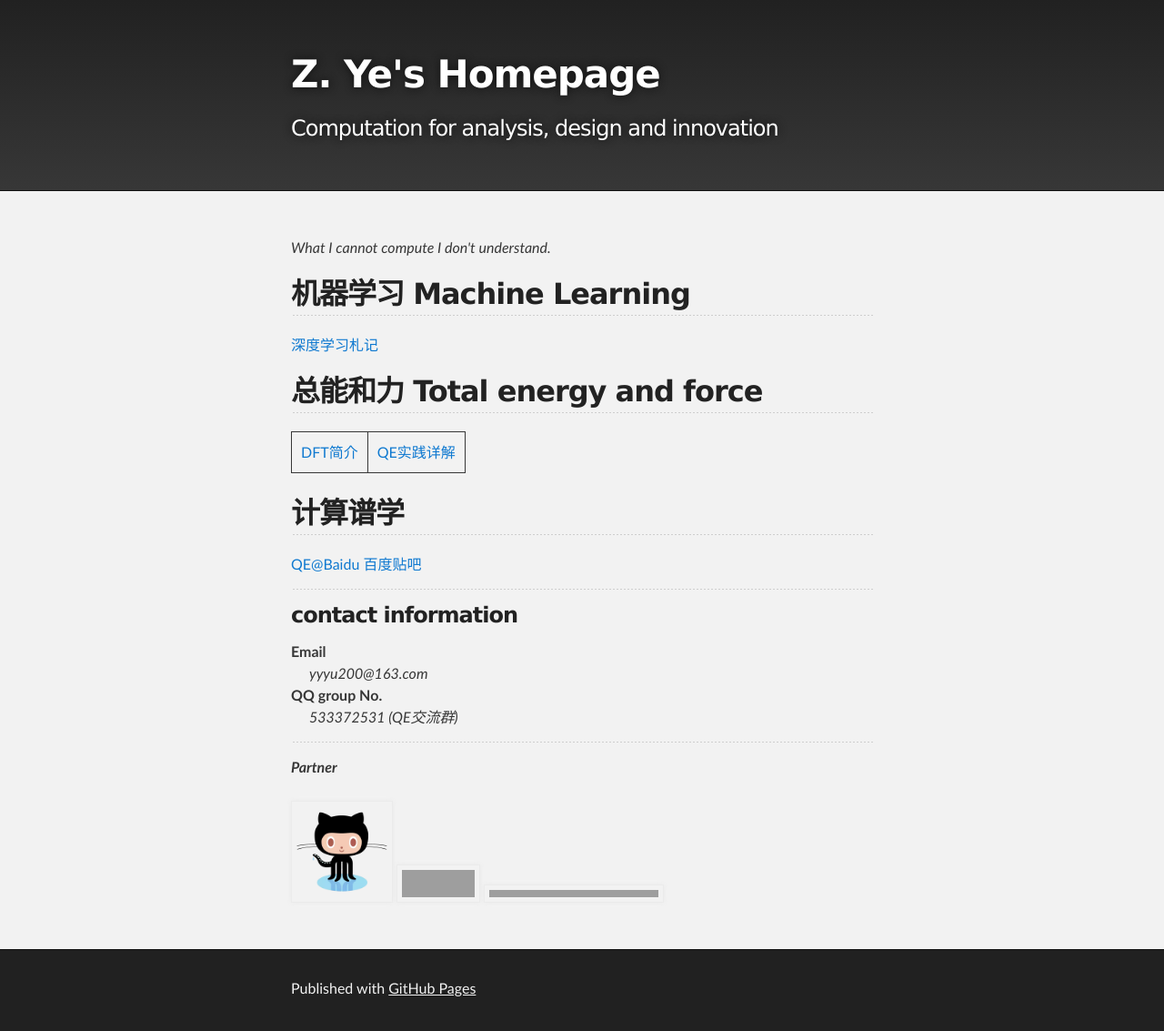
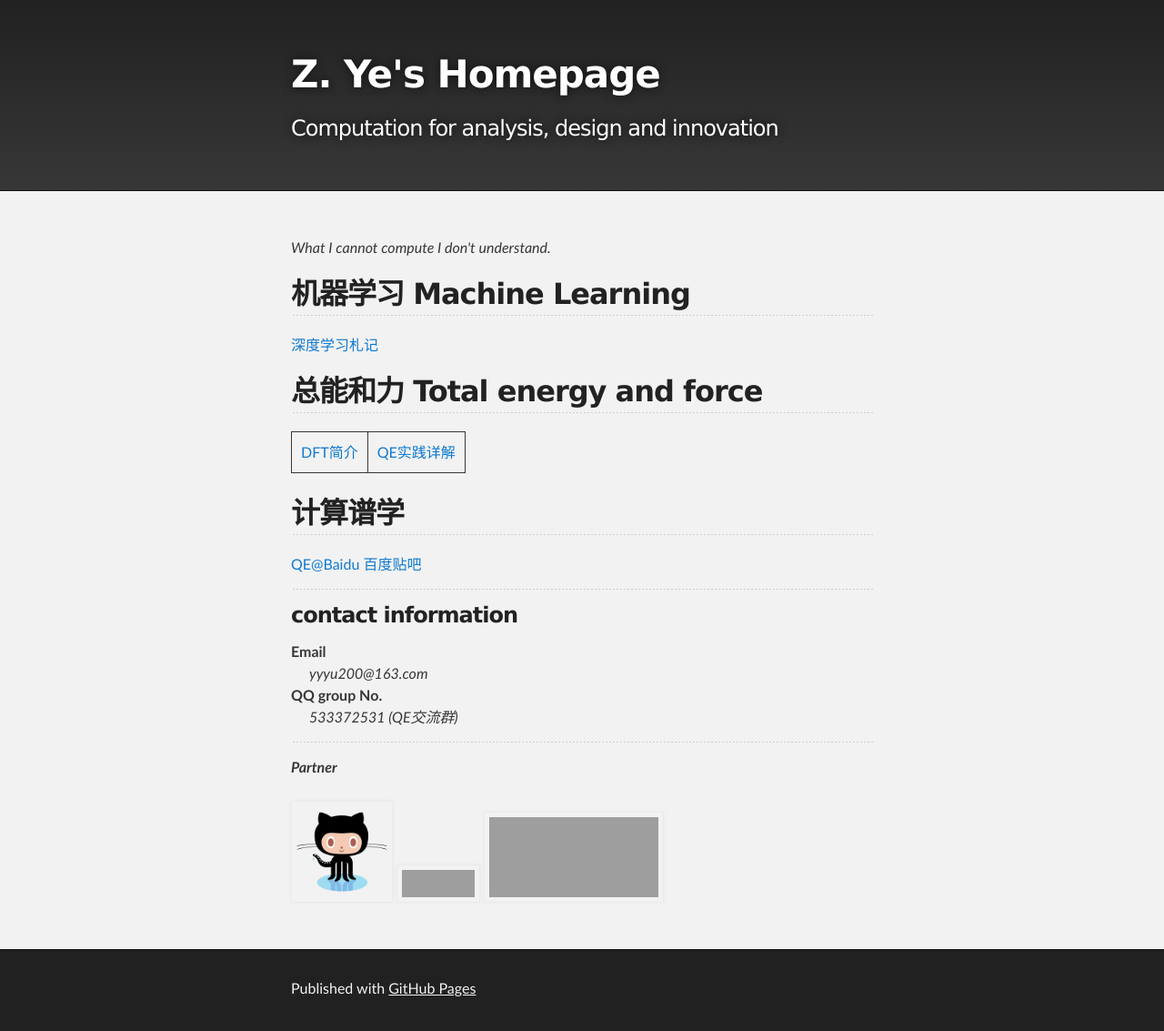
Before and after one commit to yyyu200/yyyu200.github.io, a Jekyll site: the page built from index.md, in a window 1280 px wide. Shown: the whole page at 91% size. Built offline with Jekyll 4.4.1, drawn with Linux system fonts in a browser that asks for light colours; comment, search, counter and statistics services are not loaded; grey boxes are pictures that could not be loaded.

Commit message:
modify at20190404-07:33:54-aliyun

```diff
--- a/index.md
+++ b/index.md
@@ -34,5 +34,5 @@ published: true
     </p>
     <img src="./assets/images/github_logo.png" alt="Git Pages"  width="100" height="100">
     <img src="https://tb2.bdstatic.com/tb/static-common/img/search_logo_big_v1_8d039f9.png" alt="Baidu Tieba"  width="80" height="30">
-    <img src="https://sqimg.qq.com/qq_product_operations/im/qqlogo/imlogo_b.png" alt="TecentQQ"  width="186" height="8">
+    <img src="https://sqimg.qq.com/qq_product_operations/im/qqlogo/imlogo_b.png" alt="TecentQQ"  width="186" height="88">
 </p>
```
